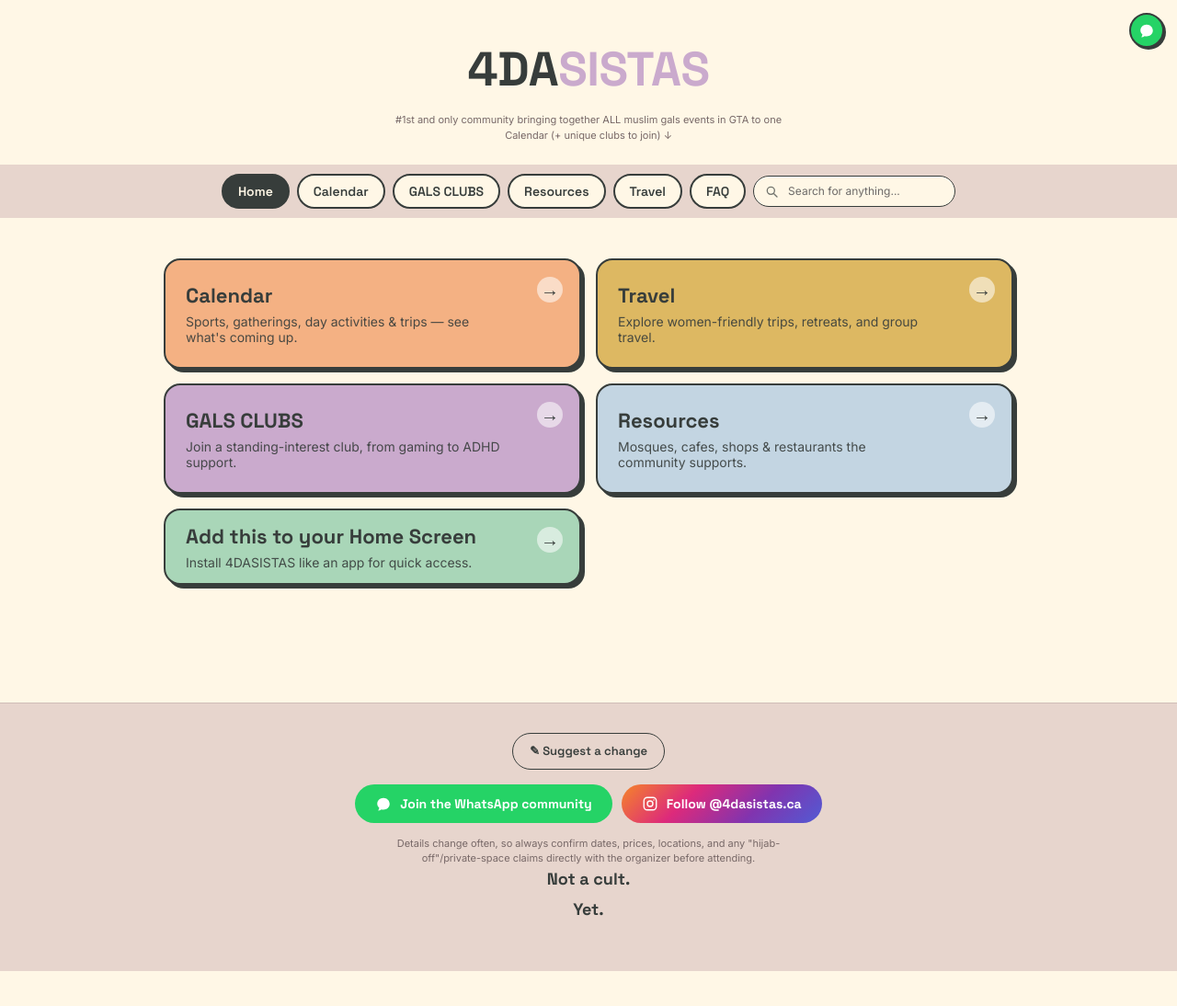
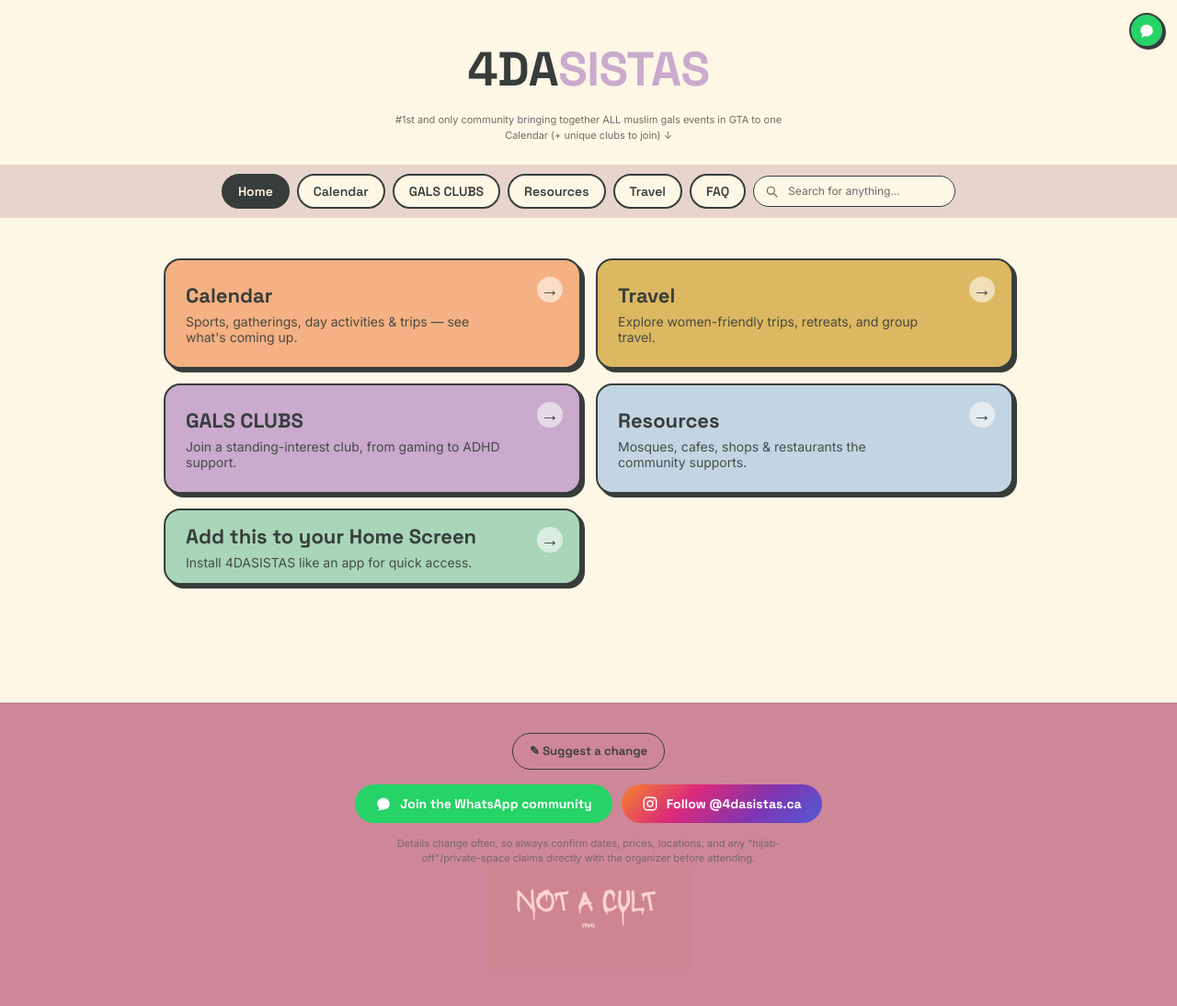
Before and after one commit to lugine/4dasistas, a plain HTML site: page index.html in a window 1280 px wide. Shown: the whole page at 92% size. Before the commit the page ends 1056 px from the top, so only its background shows below. Drawn offline with nearby package versions, Linux system fonts and the light colour scheme.

Commit message:
Use official logo for browser and footer branding

```diff
--- a/index.html
+++ b/index.html
@@ -14,7 +14,7 @@
 <meta name="keywords" content="Muslim women, GTA, Toronto, community, events, sports, trips, mosque gatherings, halal, sisterhood, activities, resources">
 <meta property="og:title" content="4DASISTAS — Community for Muslim Women in the GTA">
 <meta property="og:description" content="Sports, activities, trips, mosque gatherings, and local resources for Muslim women in the Greater Toronto Area.">
-<meta property="og:image" content="/OFFICIAL%20LOGO.png">
+<meta property="og:image" content="/assets/OFFICIAL%20LOGO.png">
 <meta property="og:url" content="https://4dasistas.ca">
 <meta property="og:type" content="website">
 <meta name="twitter:card" content="summary">
@@ -22,11 +22,11 @@
 <meta name="twitter:description" content="Sports, activities, trips, mosque gatherings, and local resources for Muslim women in the GTA.">
 <link rel="canonical" href="https://4dasistas.ca">
 <link rel="manifest" href="/manifest.webmanifest">
-<link rel="icon" href="/OFFICIAL%20LOGO.png" type="image/png">
-<link rel="apple-touch-icon" href="/OFFICIAL%20LOGO.png">
-<link rel="apple-touch-icon" sizes="180x180" href="/OFFICIAL%20LOGO.png">
-<link rel="apple-touch-icon" sizes="192x192" href="/OFFICIAL%20LOGO.png">
-<link rel="apple-touch-icon" sizes="512x512" href="/OFFICIAL%20LOGO.png">
+<link rel="icon" href="/assets/OFFICIAL%20LOGO.png" type="image/png">
+<link rel="apple-touch-icon" href="/assets/OFFICIAL%20LOGO.png">
+<link rel="apple-touch-icon" sizes="180x180" href="/assets/OFFICIAL%20LOGO.png">
+<link rel="apple-touch-icon" sizes="192x192" href="/assets/OFFICIAL%20LOGO.png">
+<link rel="apple-touch-icon" sizes="512x512" href="/assets/OFFICIAL%20LOGO.png">
 <link rel="stylesheet" href="https://unpkg.com/leaflet@1.9.4/dist/leaflet.css" />
 <script src="https://unpkg.com/leaflet@1.9.4/dist/leaflet.js"></script>
 <script src="https://unpkg.com/globe.gl"></script>
@@ -321,7 +321,7 @@
   .link-btn.primary{ background:var(--charcoal); color:var(--cream); }
   .link-btn.secondary{ background:white; color:var(--charcoal); }
 
-  footer{ text-align:center; padding:32px 20px 40px; border-top:1px solid rgba(33,30,28,0.12); margin-top:16px; background:rgba(201,170,173,0.45); }
+  footer{ text-align:center; padding:32px 20px 40px; border-top:1px solid rgba(33,30,28,0.12); margin-top:16px; background:#ce8798; }
   .footer-btns{ display:flex; justify-content:center; flex-wrap:nowrap; gap:10px; margin:14px 0; }
   .wa-btn{ display:inline-flex; align-items:center; gap:9px; font-family:'Space Grotesk',sans-serif; font-weight:700; font-size:14px; line-height:1; background:var(--wa-green); color:white; padding:12px 22px; border-radius:999px; text-decoration:none; }
   .wa-btn svg{ width:18px; height:18px; flex-shrink:0; display:block; }
@@ -329,8 +329,7 @@
   .ig-btn svg{ width:18px; height:18px; flex-shrink:0; display:block; }
   .owned-badge{ display:inline-block; font-size:11px; font-weight:700; color:var(--rose-deep); background:rgba(201,138,150,0.16); padding:3px 10px; border-radius:999px; margin-bottom:8px; }
   .disclaimer{ font-size:11px; color:var(--muted); max-width:440px; margin:0 auto; line-height:1.5; }
-  .footer-tagline{ font-family:'Space Grotesk',sans-serif; font-weight:700; font-size:18px; color:var(--charcoal); margin-bottom:6px; text-shadow:none; }
-  .footer-tagline.yet{ margin-top:0; margin-bottom:14px; }
+  .footer-logo{ display:block; width:min(220px,72vw); height:112px; margin:0 auto; object-fit:cover; object-position:center 68%; }
 
   .suggest-btn{ display:inline-block; font-family:'Space Grotesk',sans-serif; font-weight:600; font-size:13px; background:none; border:1.5px solid var(--charcoal); color:var(--charcoal); padding:9px 18px; border-radius:999px; cursor:pointer; margin-bottom:2px; text-decoration:none; }
   .hp-field{ position:absolute; left:-9999px; }
@@ -453,8 +452,7 @@
     </a>
   </div>
   <p class="disclaimer">Details change often, so always confirm dates, prices, locations, and any "hijab-off"/private-space claims directly with the organizer before attending.</p>
-  <p class="footer-tagline">Not a cult.</p>
-  <p class="footer-tagline yet">Yet.</p>
+  <img class="footer-logo" src="assets/OFFICIAL%20LOGO.png" alt="Not a cult (Yet)">
 </footer>
 
 <script>
```
Also changed, not shown: AGENT-COORDINATION.md (+1 -0 lines), assets/OFFICIAL LOGO.png (renamed from OFFICIAL LOGO.png), manifest.webmanifest.
